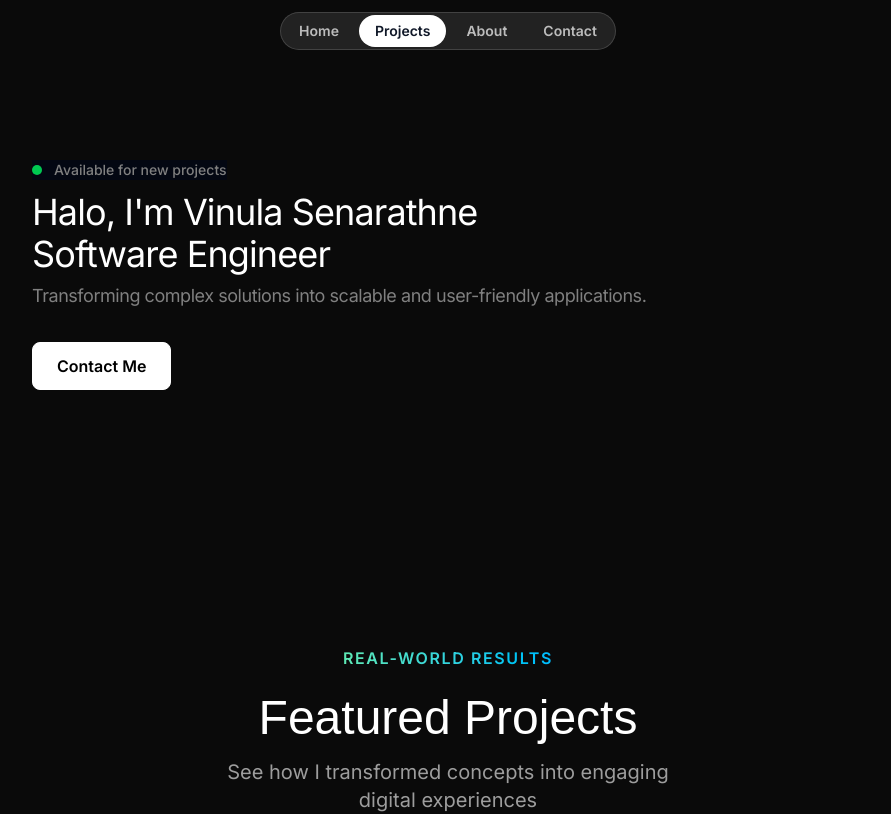
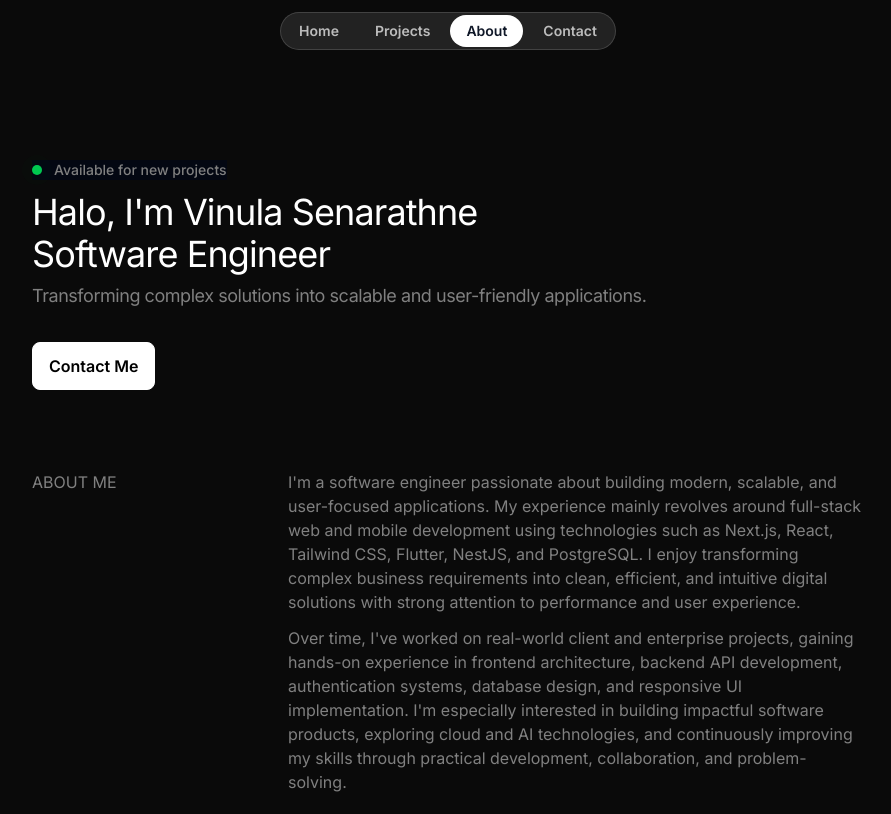
Before and after one commit to vinulays/portfolio, a Next.js app: page / in a window 1280 px wide. Shown: the top 814 px of the page, without its empty margins (192-1083 px from the left). Built offline with nearby package versions, Linux system fonts and the light colour scheme; a web font is replaced by a local one.

Commit message:
feat(about): update about me section

```diff
--- a/src/app/page.tsx
+++ b/src/app/page.tsx
@@ -11,12 +11,19 @@ export default function Home() {
   return (
     <div>
       <Header />
+
       <Hero />
+
+      <About />
+
       <Projects />
+
       <Tape />
+
       <Testimonials />
-      <About />
+
       <Contact />
+
       <Footer />
     </div>
   );
--- a/src/sections/About.tsx
+++ b/src/sections/About.tsx
@@ -1,151 +1,33 @@
 "use client";
 
-import Card from "@/components/Card";
-import SectionHeader from "@/components/SectionHeader";
-import bookImage from "@/assets/images/book-cover.png";
-import Image from "next/image";
+const About = () => {
+  return (
+    <div id="about" className="">
+      <div className="container">
+        <div className="flex justify-between pt-20 text-muted-foreground">
+          <div>ABOUT ME</div>
 
-import JavaScriptIcon from "@/assets/icons/square-js.svg";
-import HTMLIcon from "@/assets/icons/html5.svg";
-import CssIcon from "@/assets/icons/css3.svg";
-import ReactIcon from "@/assets/icons/react.svg";
-import GithubIcon from "@/assets/icons/github.svg";
-import FlutterIcon from "@/assets/icons/flutter.svg";
+          <div className="flex flex-col gap-3 max-w-xl">
+            <div>
+              I&apos;m a software engineer passionate about building modern,
+              scalable, and user-focused applications. My experience mainly
+              revolves around full-stack web and mobile development using
+              technologies such as Next.js, React, Tailwind CSS, Flutter,
+              NestJS, and PostgreSQL. I enjoy transforming complex business
+              requirements into clean, efficient, and intuitive digital
+              solutions with strong attention to performance and user
+              experience.
+            </div>
 
-import mapImage from "@/assets/images/location.webp";
-import smileMemoji from "@/assets/images/memoji-smile.png";
-import CardHeader from "@/components/CardHeader";
-import ToolboxItems from "@/components/ToolboxItems";
-import { motion } from "framer-motion";
-import { useRef } from "react";
-
-const toolboxItems = [
-  {
-    title: "JavaScript",
-    iconType: JavaScriptIcon,
-  },
-  {
-    title: "HTML5",
-    iconType: HTMLIcon,
-  },
-  {
-    title: "CSS3",
-    iconType: CssIcon,
-  },
-  {
-    title: "React",
-    iconType: ReactIcon,
-  },
-  {
-    title: "GitHub",
-    iconType: GithubIcon,
-  },
-  {
-    title: "Flutter",
-    iconType: FlutterIcon,
-  },
-];
-
-const hobbies = [
-  { title: "Movies", emoji: "🍿", left: "5%", top: "5%" },
-  { title: "Photography", emoji: "📷", left: "50%", top: "5%" },
-  { title: "Gaming", emoji: "🎮", left: "10%", top: "35%" },
-  { title: "Fitness", emoji: "💪", left: "35%", top: "40%" },
-  { title: "Music", emoji: "🎧", left: "70%", top: "45%" },
-];
-
-const About = () => {
-  const constraintRef = useRef(null);
-
-  return (
-    <div id="about" className="py-20 lg:py-28">
-      <div className="container">
-        <SectionHeader
-          eyebrow="About Me"
-          title="A Glimpse Into My World"
-          description="Learn more about who I am, what I do, and what inspires me"
-        />
-
-        <div className="mt-20 flex flex-col gap-8">
-          <div className="grid grid-cols-1 gap-8  md:grid-cols-5 lg:grid-cols-3">
-            <Card className="h-80 md:col-span-2 lg:col-span-1 ">
-              <CardHeader
-                title="My Reads"
-                description="Explore the books shaping my perspectives"
-              />
-
-              <div className="w-40 mx-auto mt-2 md:mt-0">
-                <Image src={bookImage} alt="book cover" />
-              </div>
-            </Card>
-
-            <Card className="h-80 md:col-span-3 lg:col-span-2">
-              <CardHeader
-                title="My Toolbox"
-                description="Explore the technologies and tools I use to craft digital
-              experiences."
-                className=""
-              />
-
-              <ToolboxItems
-                toolboxItems={toolboxItems}
-                itemsWrapperClassName="animate-move-left"
-              />
-
-              <ToolboxItems
-                toolboxItems={toolboxItems}
-                className="mt-6"
-                itemsWrapperClassName="-translate-x-1/2 animate-move-right"
-              />
-            </Card>
-          </div>
-          <div className="grid grid-cols-1 gap-8 md:grid-cols-5 lg:grid-cols-3">
-            <Card className="h-80 p-0 flex flex-col md:col-span-3 lg:col-span-2">
-              <CardHeader
-                title="Beyond the Code"
-                description="Explore my interests and hobbies beyond the digital realm."
-                className="px-6 py-6"
-              />
-
-              <div className="relative flex-1" ref={constraintRef}>
-                {hobbies.map((hobbie) => (
-                  <motion.div
-                    key={hobbie.title}
-                    className="inline-flex items-center gap-2 px-6 bg-linear-to-r from-emerald-300 to-sky-400 rounded-full py-1.5 absolute"
-                    style={{
-                      left: hobbie.left,
-                      top: hobbie.top,
-                    }}
-                    drag
-                    dragConstraints={constraintRef}
-                  >
-                    <span className="font-medium text-gray-950">
-                      {hobbie.title}
-                    </span>
-
-                    <span>{hobbie.emoji}</span>
-                  </motion.div>
-                ))}
-              </div>
-            </Card>
-            <Card className="h-80 p-0 relative md:col-span-2 lg:col-span-1">
-              <Image
-                src={mapImage}
-                alt="map"
-                className="h-full w-full object-cover object-top-left"
-              />
-
-              <div className="absolute top-1/2 left-1/2 -translate-x-1/2 -translate-y-1/2 size-20 rounded-full  after:content-[''] after:absolute after:inset-0 after:outline-solid after:outline-2 after:outline-offset-2 after:rounded-full after:outline-gray-950/30 ">
-                <div className="absolute inset-0 rounded-full bg-linear-to-r from-emerald-300 to-sky-400 -z-20 animate-ping [animation-duration:2s]"></div>
-                <div className="absolute inset-0 rounded-full bg-linear-to-r from-emerald-300 to-sky-400 -z-10"></div>
-
-                <Image
-                  src={smileMemoji}
-                  alt="smiling memoji"
-                  className="size-20"
-                />
-              </div>
-            </Card>
+            <div>
+              Over time, I&apos;ve worked on real-world client and enterprise
+              projects, gaining hands-on experience in frontend architecture,
+              backend API development, authentication systems, database design,
+              and responsive UI implementation. I&apos;m especially interested
+              in building impactful software products, exploring cloud and AI
+              technologies, and continuously improving my skills through
+              practical development, collaboration, and problem-solving.
+            </div>
           </div>
         </div>
       </div>
--- a/src/sections/Hero.tsx
+++ b/src/sections/Hero.tsx
@@ -1,6 +1,6 @@
 const Hero = () => {
   return (
-    <div className="py-24 md:py-40">
+    <div className="pt-24 md:pt-40">
       <div className="container">
         <div className="flex flex-col items-start">
           <div className="bg-gray-950 flex items-center gap-3">
@@ -33,7 +33,7 @@ const Hero = () => {
 
         <div className="items-center mt-8 gap-4">
           <a href="mailto:vinula.senarathne@gmail.com">
-            <button className="inline-flex items-center cursor-pointer gap-2 border border-white text-black bg-white px-6 h-12 rounded-lg">
+            <button className="items-center cursor-pointer gap-2 border border-white text-black bg-white px-4 h-12 rounded-lg">
               <span className="font-semibold">Contact Me</span>
             </button>
           </a>
```
